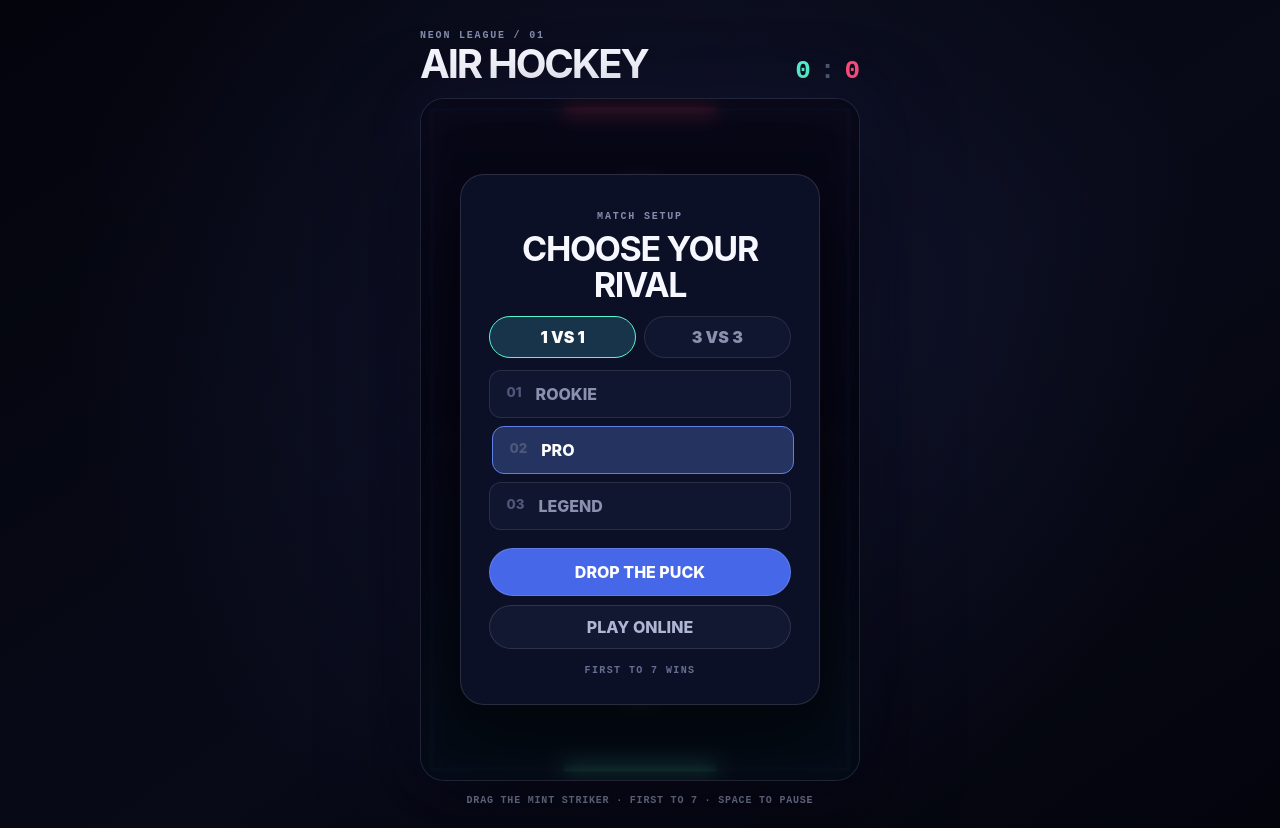
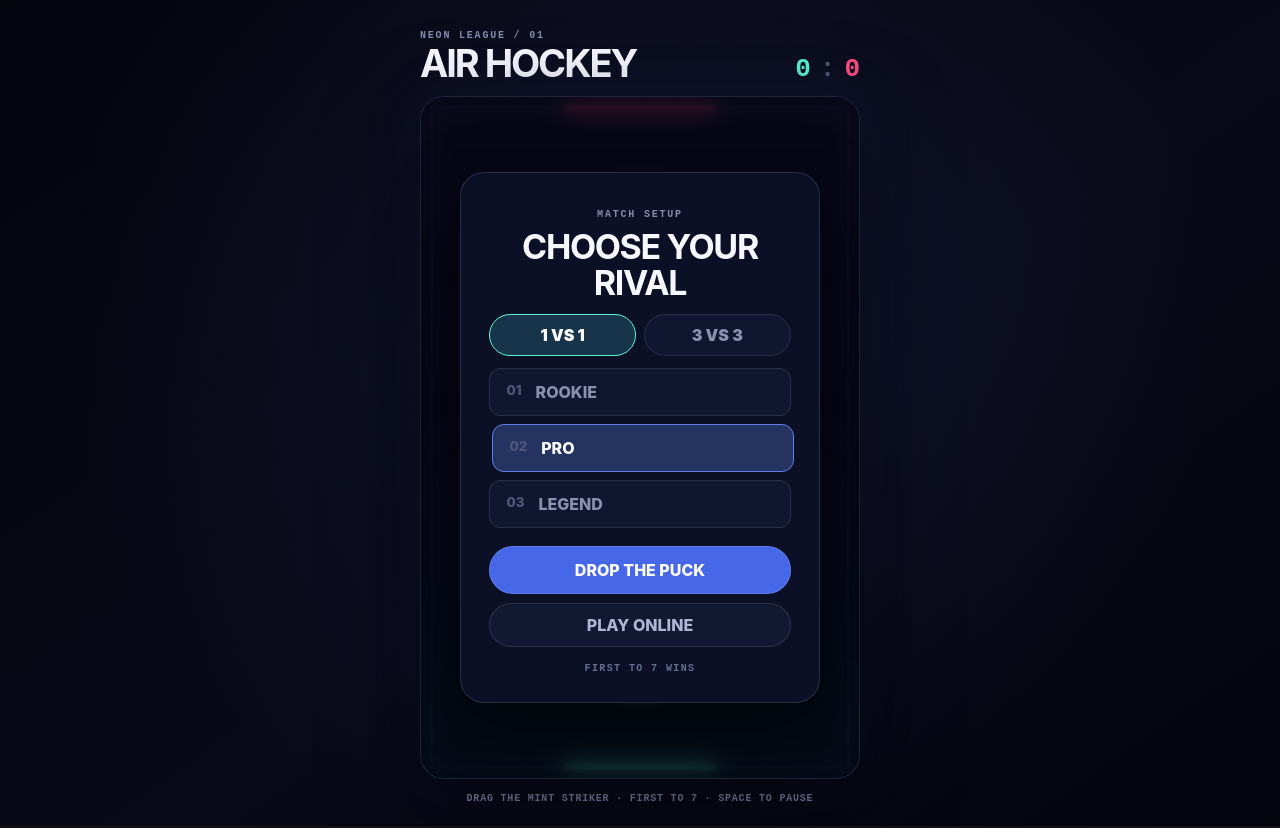
Before and after one commit to KlarDak/air-hockey, a website: page index.html in a window 1280 px wide. Drawn offline with Linux system fonts and the light colour scheme.

Commit message:
dev-1.5.6.1
- Adjusted the heading font sizes.

```diff
--- a/styles.css
+++ b/styles.css
@@ -5,7 +5,7 @@ body { min-height: 100dvh; display: grid; place-items: center; overflow-x: hidde
 button { font: inherit; }
 .game-shell { display: grid; justify-items: center; gap: 14px; padding: 22px 12px; }
 .brand { width: min(92vw, 55dvh, 520px); display: flex; align-items: end; justify-content: space-between; }
-.brand h1 { margin: 2px 0 0; font-size: clamp(27px, 5vw, 40px); letter-spacing: -.055em; line-height: 1; text-transform: uppercase; }
+.brand h1 { margin: 2px 0 0; font-size: clamp(24px, 4vw, 38px); letter-spacing: -.055em; line-height: 1; text-transform: uppercase; }
 .eyebrow, .hint { color: #858cac; font: 750 10px ui-monospace, monospace; letter-spacing: .18em; text-transform: uppercase; }
 .score { display: flex; align-items: center; gap: 9px; font: 700 26px ui-monospace, monospace; line-height: 1; }
 .score b:first-child { color: var(--mint); } .score b:last-child { color: var(--pink); } .score span { color: #515976; }
```
